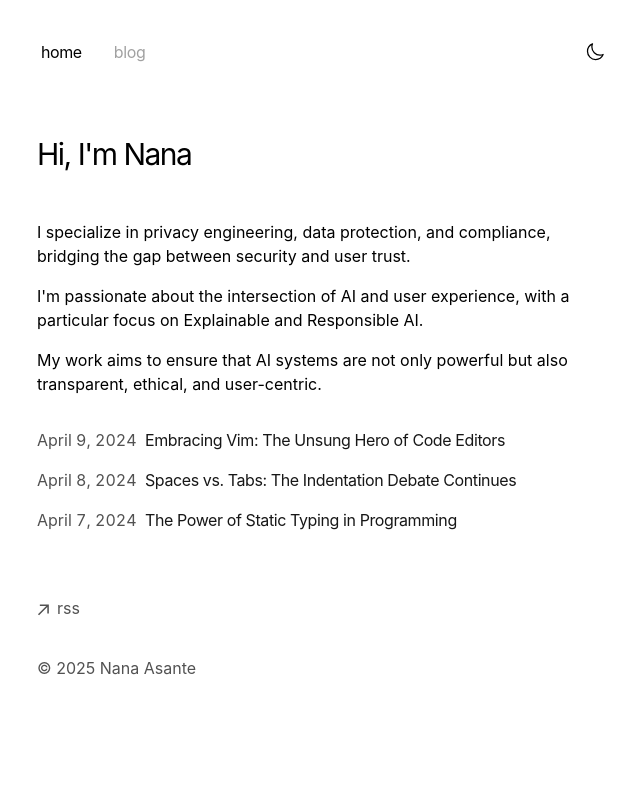
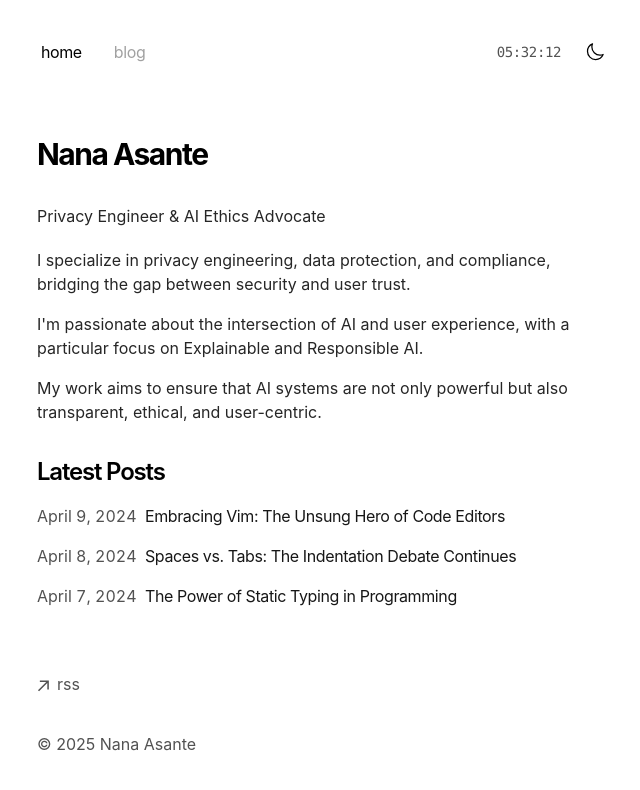
Before and after one commit to asanteanana/portv, a Next.js app: page / in a window 1280 px wide. Shown: the top 790 px of the page, without its empty margins (315-955 px from the left). Built offline with nearby package versions, Linux system fonts and the light colour scheme.

Commit message:
feat: add live time and improve theme toggle
- Add live time component showing hours, minutes, seconds

- Fix dark mode toggle to handle system preferences

- Remove Hello World and improve homepage layout

- Add Latest Posts section header

```diff
--- /dev/null
+++ b/app/components/live-time.tsx
@@ -0,0 +1,25 @@
+'use client'
+
+import { useEffect, useState } from 'react'
+
+export function LiveTime() {
+    const [time, setTime] = useState(new Date())
+
+    useEffect(() => {
+        const timer = setInterval(() => {
+            setTime(new Date())
+        }, 1000)
+
+        return () => clearInterval(timer)
+    }, [])
+
+    const hours = time.getHours().toString().padStart(2, '0')
+    const minutes = time.getMinutes().toString().padStart(2, '0')
+    const seconds = time.getSeconds().toString().padStart(2, '0')
+
+    return (
+        <div className="font-mono text-sm text-neutral-600 dark:text-neutral-400">
+            {hours}:{minutes}:{seconds}
+        </div>
+    )
+}
--- a/app/components/nav.tsx
+++ b/app/components/nav.tsx
@@ -1,5 +1,6 @@
 import Link from 'next/link'
 import { ThemeToggle } from './theme-toggle'
+import { LiveTime } from './live-time'
 
 const navItems = {
   '/': {
@@ -39,7 +40,10 @@ export function Navbar() {
               )
             })}
           </div>
-          <ThemeToggle />
+          <div className="flex items-center space-x-4">
+            <LiveTime />
+            <ThemeToggle />
+          </div>
         </nav>
       </div>
     </aside>
--- a/app/components/theme-toggle.tsx
+++ b/app/components/theme-toggle.tsx
@@ -3,12 +3,35 @@
 import { useEffect, useState } from 'react'
 
 export function ThemeToggle() {
-  const [theme, setTheme] = useState('light')
+  const [theme, setTheme] = useState<string | null>(null)
 
   useEffect(() => {
-    const savedTheme = localStorage.getItem('theme') || 'light'
-    setTheme(savedTheme)
-    document.documentElement.classList.toggle('dark', savedTheme === 'dark')
+    // Check localStorage first
+    const savedTheme = localStorage.getItem('theme')
+
+    // If no saved theme, check system preference
+    if (!savedTheme) {
+      const systemTheme = window.matchMedia('(prefers-color-scheme: dark)').matches ? 'dark' : 'light'
+      setTheme(systemTheme)
+      localStorage.setItem('theme', systemTheme)
+      document.documentElement.classList.toggle('dark', systemTheme === 'dark')
+    } else {
+      setTheme(savedTheme)
+      document.documentElement.classList.toggle('dark', savedTheme === 'dark')
+    }
+
+    // Listen for system theme changes
+    const mediaQuery = window.matchMedia('(prefers-color-scheme: dark)')
+    const handleChange = (e: MediaQueryListEvent) => {
+      const newTheme = e.matches ? 'dark' : 'light'
+      if (!localStorage.getItem('theme')) {
+        setTheme(newTheme)
+        document.documentElement.classList.toggle('dark', e.matches)
+      }
+    }
+
+    mediaQuery.addEventListener('change', handleChange)
+    return () => mediaQuery.removeEventListener('change', handleChange)
   }, [])
 
   const toggleTheme = () => {
@@ -17,6 +40,9 @@ export function ThemeToggle() {
     localStorage.setItem('theme', newTheme)
     document.documentElement.classList.toggle('dark')
   }
+
+  // Don't render until we know the theme
+  if (theme === null) return null
 
   return (
     <button
--- a/app/page.tsx
+++ b/app/page.tsx
@@ -3,9 +3,13 @@ import { BlogPosts } from 'app/components/posts'
 export default function Page() {
   return (
     <section>
-      <h1 className="text-3xl mb-12 tracking-tighter">
-        Hi, I'm Nana
+      <h1 className="text-3xl font-bold mb-8 tracking-tighter">
+        Nana Asante
       </h1>
+      <div className="prose dark:prose-invert">
+        <p className="mb-4">
+          Privacy Engineer & AI Ethics Advocate
+        </p>
         <p className="mb-4">
           {`I specialize in privacy engineering, data protection, and compliance, bridging the gap between security and user trust.`}
         </p>
@@ -15,7 +19,9 @@ export default function Page() {
         <p className="mb-8">
           {`My work aims to ensure that AI systems are not only powerful but also transparent, ethical, and user-centric.`}
         </p>
+      </div>
       <div className="my-8">
+        <h2 className="text-2xl font-semibold mb-4 tracking-tighter">Latest Posts</h2>
         <BlogPosts />
       </div>
     </section>
```
Lines whose indentation alone changed are shown as unchanged.
